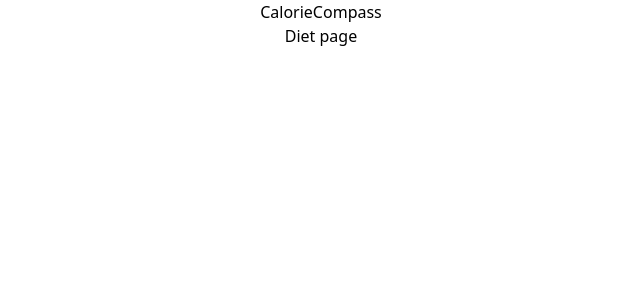
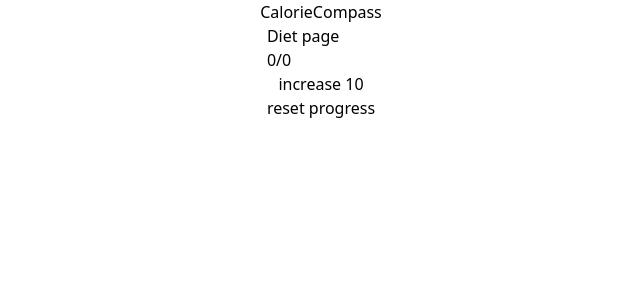
Before and after one commit to MustafaRavullu/calorie-compass, a Next.js app: page /diet in a window 1280 px wide. Shown: the top 300 px of the page, without its empty margins (319-959 px from the left). Built offline with nearby package versions, Linux system fonts and the light colour scheme.

Commit message:
feat: create persist states for authorization
created an auth mechanism that allows users keep their informations on local storage so they can have uninterrupted experience

```diff
--- a/src/app/calorie-need/page.js
+++ b/src/app/calorie-need/page.js
@@ -2,14 +2,15 @@
 
 import Link from "next/link";
 import { useState, useRef } from "react";
-import { calculateDailyCalorieNeed } from "@/utils";
+import { calculateDailyCalorieNeed, hasEmptyValue } from "@/utils";
 import useAppStore from "@/store";
+import { useGetFromStore } from "@/hooks";
 
 function CalorieNeed() {
-  // Hooks
+  // HOOKS
   const calorieNeedModal = useRef(null);
 
-  // States
+  // STATES
   const [calorieNeedCalculationInfo, setCalorieNeedCalculationInfo] = useState({
     weight: "",
     height: "",
@@ -18,39 +19,27 @@ function CalorieNeed() {
     activityLevel: "",
     goal: "",
   });
-  const dailyCalorieNeed = useAppStore((state) => state.dailyCalorieNeed);
+  const dailyCalorieNeed = useGetFromStore(
+    useAppStore,
+    (state) => state.dailyCalorieNeed
+  );
   const setDailyCalorieNeed = useAppStore((state) => state.setDailyCalorieNeed);
-  const [isMissingValue, setIsMissingValue] = useState(false);
+  const setIsUserAuthorized = useAppStore((state) => state.setIsUserAuthorized);
+  // keeps track of missing input values to inform user that they are missing values
+  const [isEmptyValueDetected, setIsEmptyValueDetected] = useState(false);
 
-  // Functions
-  /**
-   *
-   * @param {object} obj
-   * @returns {boolean}
-   */
-  function checkForEmptyValues(obj) {
-    for (const key in obj) {
-      if (obj[key] === "") {
-        return true;
-      }
-    }
-    return false;
-  }
+  // FUNCTIONS
 
-  function handleCalorieNeedCalculation() {
-    if (!checkForEmptyValues(calorieNeedCalculationInfo)) {
-      const calculatedCalorieNeed = Math.floor(
-        calculateDailyCalorieNeed(calorieNeedCalculationInfo)
-      );
-      setDailyCalorieNeed(calculatedCalorieNeed);
-      setIsMissingValue(false);
+  function handleDailyCalorieNeedCalculation() {
+    if (!hasEmptyValue(calorieNeedCalculationInfo)) {
+      setIsEmptyValueDetected(false);
       calorieNeedModal?.current?.showModal();
-      localStorage.setItem(
-        "daily-calorie-need",
-        JSON.stringify(calculatedCalorieNeed)
+      setIsUserAuthorized(true);
+      setDailyCalorieNeed(
+        Math.floor(calculateDailyCalorieNeed(calorieNeedCalculationInfo))
       );
     } else {
-      setIsMissingValue(true);
+      setIsEmptyValueDetected(true);
     }
   }
 
@@ -58,15 +47,14 @@ function CalorieNeed() {
     <main>
       <p>Calorie Calculation Page</p>
 
-      {/* Error message if there is a missing value in the form submit */}
-      {isMissingValue && (
+      {/* Error message if there is a missing value on the form submit */}
+      {isEmptyValueDetected && (
         <p className="text-red-500">There is a missing value.</p>
       )}
 
       {/* Calorie need calculation form */}
       <form className="flex flex-col">
         <input
-          id="first-input"
           type="number"
           placeholder="weight"
           value={calorieNeedCalculationInfo.weight}
@@ -145,7 +133,7 @@ function CalorieNeed() {
           <option value="maintain">maintain</option>
           <option value="lose">lose</option>
         </select>
-        <button type="button" onClick={handleCalorieNeedCalculation}>
+        <button type="button" onClick={handleDailyCalorieNeedCalculation}>
           Calculate
         </button>
       </form>
--- a/src/app/diet/page.js
+++ b/src/app/diet/page.js
@@ -1,7 +1,36 @@
+"use client";
+
+import CalorieBar from "@/components/calorie-bar";
+import useAppStore from "@/store";
+import { useRouter } from "next/navigation";
+
 function Diet() {
+  // STATES
+  const setIsUserAuthorized = useAppStore((state) => state.setIsUserAuthorized);
+  const setCompletedDailyCalorieNeed = useAppStore(
+    (state) => state.setCompletedDailyCalorieNeed
+  );
+  const setDailyCalorieNeed = useAppStore((state) => state.setDailyCalorieNeed);
+
+  // HOOKS
+  const router = useRouter();
+
+  // FUNCTIONS
+  function handleReset() {
+    setIsUserAuthorized(false);
+    setCompletedDailyCalorieNeed(0);
+    setDailyCalorieNeed(0);
+    localStorage.clear();
+    router.push("/");
+  }
+
   return (
     <main>
       <p>Diet page</p>
+      <CalorieBar />
+      <button type="button" onClick={handleReset}>
+        reset progress
+      </button>
     </main>
   );
 }
--- a/src/app/page.js
+++ b/src/app/page.js
@@ -1,5 +1,21 @@
+"use client";
+
 import Link from "next/link";
+import { useEffect } from "react";
+import useAppStore from "@/store";
+import { useRouter } from "next/navigation";
+
 export default function Home() {
+  // STATES
+  const isUserAuthorized = useAppStore((state) => state.isUserAuthorized);
+
+  // HOOKS
+  const router = useRouter();
+  useEffect(() => {
+    if (isUserAuthorized) {
+      router.push("/diet");
+    }
+  }, []);
   return (
     <main>
       <p>Landing Page</p>
--- /dev/null
+++ b/src/components/calorie-bar.js
@@ -0,0 +1,43 @@
+"use client";
+
+import useAppStore from "@/store";
+import { useGetFromStore } from "@/hooks";
+
+function CalorieBar() {
+  //STATES
+  const dailyCalorieNeed = useGetFromStore(
+    useAppStore,
+    (state) => state.dailyCalorieNeed
+  );
+  const completedDailyCalorieNeed = useGetFromStore(
+    useAppStore,
+    (state) => state.completedDailyCalorieNeed
+  );
+  const setCompletedDailyCalorieNeed = useAppStore(
+    (state) => state.setCompletedDailyCalorieNeed
+  );
+
+  //FUNCTIONS
+  /**
+   *
+   * @param {number} value - The calorie of food
+   */
+  function handleCompletedCalorieNeedCalculation(value) {
+    const prevVal = completedDailyCalorieNeed;
+    setCompletedDailyCalorieNeed(prevVal + value);
+  }
+
+  return (
+    <div className="flex flex-col">
+      {completedDailyCalorieNeed}/{dailyCalorieNeed}
+      <button
+        type="button"
+        onClick={() => handleCompletedCalorieNeedCalculation(10)}
+      >
+        increase 10
+      </button>
+    </div>
+  );
+}
+
+export default CalorieBar;
--- a/src/components/header.js
+++ b/src/components/header.js
@@ -1,7 +1,21 @@
+"use client";
+
+import useAppStore from "@/store";
+import { useGetFromStore } from "@/hooks";
+
 function Header() {
+  // STATES
+  const isUserAuthorized = useGetFromStore(
+    useAppStore,
+    (state) => state.isUserAuthorized
+  );
+
   return (
     <header>
       <p>CalorieCompass</p>
+      {isUserAuthorized && (
+        <nav onClick={() => console.log("menu from nav")}>menu</nav>
+      )}
     </header>
   );
 }
--- /dev/null
+++ b/src/hooks.js
@@ -0,0 +1,10 @@
+import { useEffect, useState } from "react";
+
+export function useGetFromStore(store, callback) {
+  const result = store(callback);
+  const [state, setState] = useState();
+  useEffect(() => {
+    setState(result);
+  }, [result]);
+  return state;
+}
--- a/src/store.js
+++ b/src/store.js
@@ -1,8 +1,22 @@
 import { create } from "zustand";
+import { persist } from "zustand/middleware";
 
-const useAppStore = create((set) => ({
-  dailyCalorieNeed: 0,
-  setDailyCalorieNeed: (value) => set({ dailyCalorieNeed: value }),
-}));
+const useAppStore = create(
+  persist(
+    (set) => ({
+      isUserAuthorized: false,
+
+      setIsUserAuthorized: (value) => set({ isUserAuthorized: value }),
+      dailyCalorieNeed: 0,
+      setDailyCalorieNeed: (value) => set({ dailyCalorieNeed: value }),
+      completedDailyCalorieNeed: 0,
+      setCompletedDailyCalorieNeed: (value) =>
+        set({ completedDailyCalorieNeed: value }),
+    }),
+    {
+      name: "app-store",
+    }
+  )
+);
 
 export default useAppStore;
```
Also changed, not shown: src/utils.js (+14 -0 lines).
